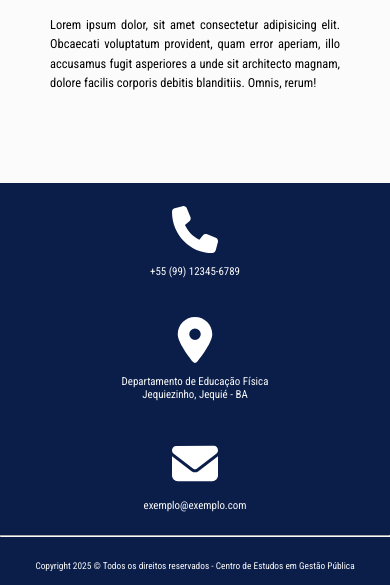
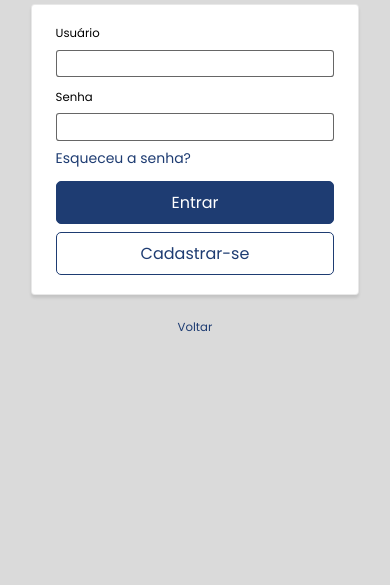
Before and after one commit to MateusSKV9/sistema-cegesp, a plain HTML site: page pages/login/login.html in a window 390 px wide. Shown: the part 318-903 px from the top of the page. After the commit the page ends 844 px from the top, so only its background shows below. Drawn offline with Linux system fonts and the light colour scheme.

Commit message:
feat: create login screen and add your style

```diff
--- a/pages/login/login.css
+++ b/pages/login/login.css
@@ -1,3 +1,110 @@
+html,
+body {
+	width: 100vw;
+	height: 100vh;
+	background-color: rgb(218, 218, 218);
+
+	display: flex;
+	flex-direction: column;
+	align-items: center;
+	justify-content: center;
+}
+
 main {
-    padding: 20px 50px;
+	width: max-content;
+	height: max-content;
+	margin-top: 0;
+	font-family: var(--font-poppins);
+
+	gap: 30px;
+
+	#container-logo {
+		display: flex;
+		flex-direction: column;
+		align-items: center;
+		gap: 10px;
+
+		img {
+			width: 100%;
+		}
+
+		span {
+			font-family: var(--font-roboto);
+			font-size: 26px;
+			font-weight: bold;
+			color: var(--midlle-blue);
+		}
+	}
+
+	form {
+		width: 450px;
+		padding: 30px 40px;
+		background-color: white;
+		border: 1px solid rgba(0, 0, 0, 0.089);
+		border-radius: 5px;
+		box-shadow: 0 3px 3px rgba(0, 0, 0, 0.1);
+
+		display: flex;
+		flex-direction: column;
+		gap: 25px;
+
+		section {
+			display: flex;
+			flex-direction: column;
+			gap: 10px;
+
+			label {
+				font-size: 16px;
+			}
+
+			input {
+				height: 40px;
+				padding: 5px 10px;
+				font-size: 18px;
+				border: 1px solid rgba(0, 0, 0, 0.6);
+				border-radius: 6px;
+			}
+
+			a {
+				font-size: 14px;
+				color: var(--midlle-blue);
+			}
+		}
+
+		#buttons {
+			.style-button {
+				text-align: center;
+				padding: 8px 16px;
+				font-family: var(--font-poppins);
+				font-size: 16px;
+				border-radius: 5px;
+				cursor: pointer;
+			}
+
+			button {
+				color: white;
+				background-color: var(--midlle-blue);
+				border: 1px solid var(--midlle-blue);
+
+				&:hover {
+					background-color: #1b3565;
+					transition: ease 0.3s;
+				}
+			}
+
+			a {
+				color: var(--midlle-blue);
+				border: 1px solid var(--midlle-blue);
+
+				&:hover {
+					background-color: rgb(240, 240, 240);
+					transition: ease 0.3s;
+				}
+			}
+		}
+	}
+
+	a {
+		color: var(--midlle-blue);
+	}
 }
--- a/pages/login/login.html
+++ b/pages/login/login.html
@@ -8,27 +8,31 @@
 		<script src="/server_simulator.js"></script>
 	</head>
 	<body>
-		<header id="header">CARREGADO DINAMICAMENTE! NÃO MEXA!</header>
+		<main>
+			<a id="container-logo" href="/pages/index.html">
+    			<img src="/assets/images/logo-cegesp-desktop.png" alt="Logo CEGESP" />
+    			<span>CEGESP</span>
+			</a>
 
-		<main>
-			<h2>Login</h2>
-			<p>
-				Lorem ipsum, dolor sit amet consectetur adipisicing elit. Neque, qui fuga obcaecati vero
-				placeat vel mollitia dignissimos voluptatibus maiores nulla dicta earum, atque eveniet
-				necessitatibus, quasi aliquam unde minima soluta!
-			</p>
-			<p>
-				Lorem ipsum dolor sit, amet consectetur adipisicing elit. Officiis ea, facere labore dolor
-				mollitia vitae quam inventore, doloremque consequatur error minus. Veritatis dicta velit
-				tenetur. Doloremque laborum quas tenetur dolorum!
-			</p>
-			<p>
-				Lorem ipsum dolor, sit amet consectetur adipisicing elit. Obcaecati voluptatum provident,
-				quam error aperiam, illo accusamus fugit asperiores a unde sit architecto magnam, dolore
-				facilis corporis debitis blanditiis. Omnis, rerum!
-			</p>
+			<form action="">
+				<section>
+					<label for="ilogin">Usuário</label>
+					<input type="text" name="" id="ilogin">
+				</section>
+
+				<section>
+					<label for="ipassword">Senha</label>
+					<input type="password" name="" id="ipassword">
+					<a href="#">Esqueceu a senha?</a>
+				</section>
+
+				<section id="buttons">
+					<button class="style-button">Entrar</button>
+					<a href="#" class="style-button">Cadastrar-se</a>
+				</section>
+			</form>
+
+			<a href="/pages/index.html">Voltar</a>
 		</main>
-
-		<footer  id="footer">CARREGADO DINAMICAMENTE! NÃO MEXA!</footer>
 	</body>
 </html>
--- a/pages/login/login_phone.css
+++ b/pages/login/login_phone.css
@@ -0,0 +1,58 @@
+@media (max-width: 600px) {
+	main {
+		width: 90%;
+		gap: 6vw;
+
+		#container-logo {
+			gap: 2vw;
+
+			img {
+				width: 20vw;
+			}
+
+			span {
+				font-size: 5vw;
+			}
+		}
+
+		form {
+			width: 100%;
+			padding: 5vw 6vw;
+			border-radius: 1vw;
+
+			gap: 3vw;
+
+			section {
+				gap: 2vw;
+
+				label {
+					font-size: 3vw;
+				}
+
+				input {
+					height: 7vw;
+					font-size: 3vw;
+					border-radius: 0.8vw;
+				}
+			}
+
+			#buttons {
+				button {
+					padding: 1.8vw 8vw;
+					font-size: 3vw;
+					border-radius: 0.8vw;
+				}
+
+				a {
+					padding: 1vw 8vw;
+					font-size: 3vw;
+					border-radius: 0.8vw;
+				}
+			}
+		}
+
+		a {
+			font-size: 3vw;
+		}
+	}
+}
```
